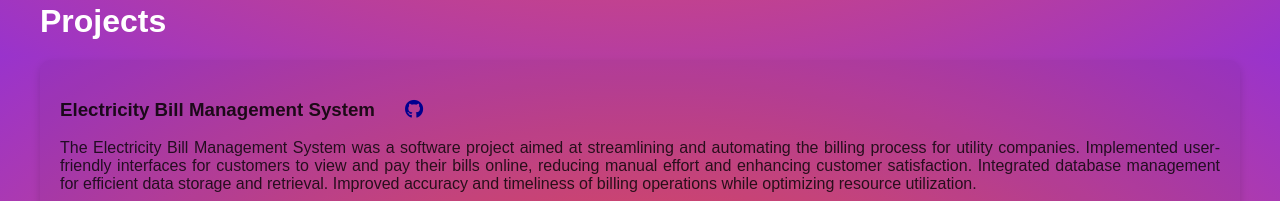
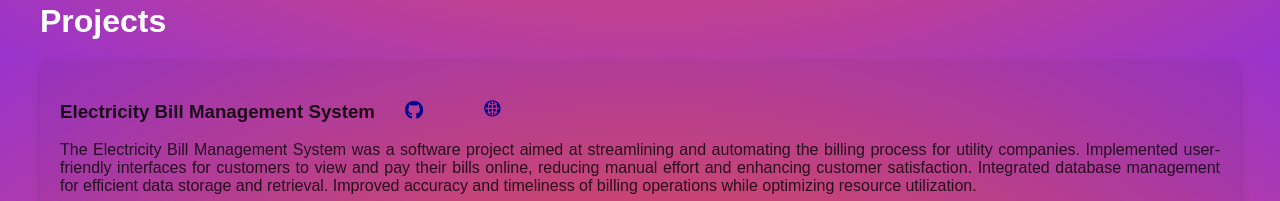
Before and after one commit to DaneshH096/Portfolio, a plain HTML site: page index.html in a window 1280 px wide. Shown: the part 1544-1745 px from the top of the page. Drawn offline with nearby package versions, Linux system fonts and the light colour scheme.

Commit message:
Update index.html

```diff
--- a/index.html
+++ b/index.html
@@ -133,7 +133,7 @@
         <div id="portfolio-content">
 
             <div class="portfolio-box" style="mix-blend-mode: multiply; text-align: justify;">
-                <div><h3>Electricity Bill Management System<a href="https://github.com/DaneshH096/Electricity-Bill-Management-System" target="_blank"><i class="fa-brands fa-github"></i></a></h3></div>
+                <div><h3>Electricity Bill Management System<a href="https://github.com/DaneshH096/Electricity-Bill-Management-System" target="_blank"><i class="fa-brands fa-github"></i></a><a href="https://electricity-bill-management-system.up.railway.app" target="_blank"><i><ion-icon name="globe"></i></a></h3></div>
                 <p>
                     The Electricity Bill Management System was a software project aimed at streamlining and automating
                     the billing process for utility companies. Implemented user-friendly interfaces for customers to
```
